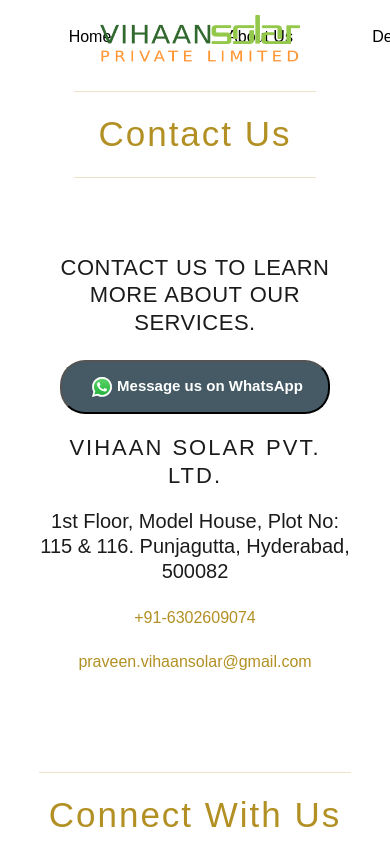
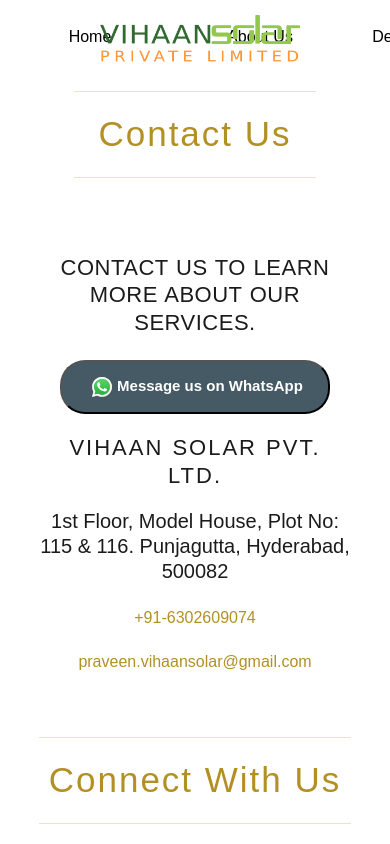
Before and after one commit to saitejag4/vihanSolar, an Angular app: page /contactUs in a window 390 px wide. Shown: the top 844 px of the page. Built offline with nearby package versions, Linux system fonts and the light colour scheme.

Commit message:
contact-us media queries

```diff
--- a/src/app/components/contact-us/contact-us.component.css
+++ b/src/app/components/contact-us/contact-us.component.css
@@ -139,6 +139,11 @@
 
 @media screen and (max-width: 475px) {
 
+    .middle-heading{
+        margin-top: 0px;
+        padding-top: 0px;
+    }
+
     .center{
         margin: auto;
         width: 100%;
```
